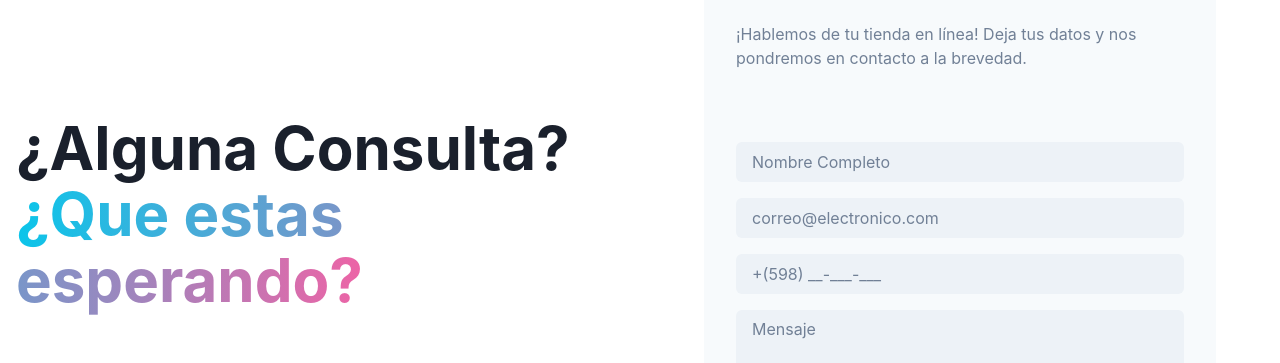
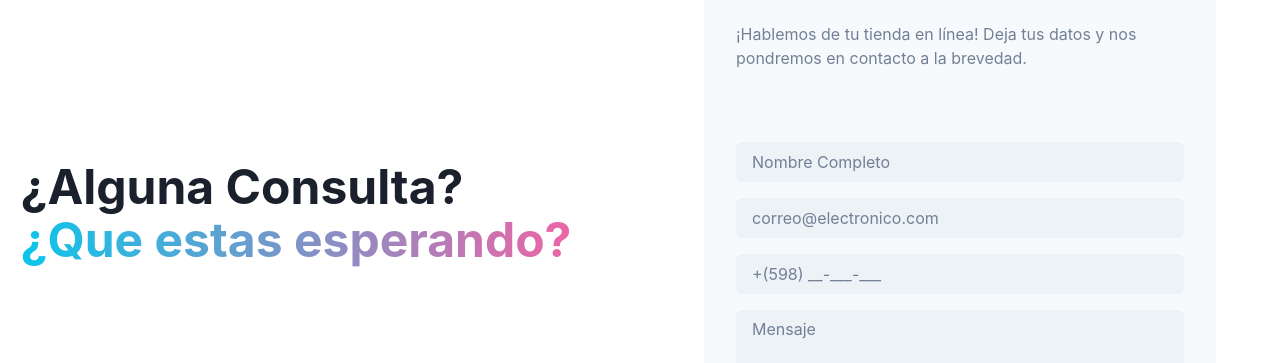
Before and after one commit to Sxnty/meliSync-landing, a React (Vite) app: page / in a window 1280 px wide. Shown: the part 2609-2972 px from the top of the page. Built offline with nearby package versions, Linux system fonts and the light colour scheme.

Commit message:
fix spacer

```diff
--- a/src/components/Contact.jsx
+++ b/src/components/Contact.jsx
@@ -10,6 +10,7 @@ import {
   Button,
   SimpleGrid,
   Textarea,
+  Spacer
 } from '@chakra-ui/react';
 import { useState } from 'react';
 import { contactMessage } from '../utils/discordLog';
@@ -34,9 +35,10 @@ export default function JoinOurTeam() {
         >
           <Heading
             lineHeight={1.1}
-            fontSize={{ base: '3xl', sm: '4xl', md: '5xl', lg: '6xl' }}
+            fontSize={{ base: '3xl', sm: '4xl', md: '5xl', lg: '5xl' }}
           >
             ¿Alguna Consulta?
+            <Spacer/>
             <Text
               as={'span'}
               bgGradient='linear(to-r, cyan.400,pink.400)'
```
